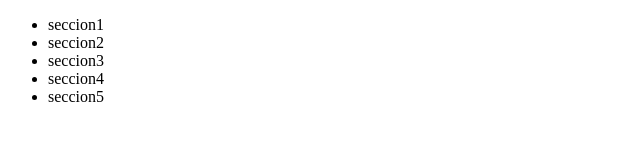
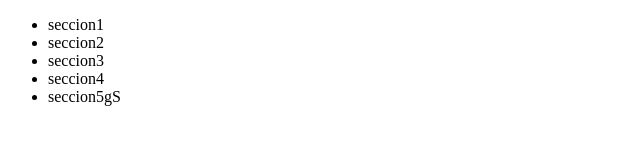
Before and after one commit to Aletema/Desafio-Github, a plain HTML site: page index.html in a window 1280 px wide. Shown: the full height of the page, 0-640 px from the left. Drawn offline with Linux system fonts and the light colour scheme.

Commit message:
otra modificacion

```diff
--- a/index.html
+++ b/index.html
@@ -15,7 +15,7 @@
             <li>seccion2</li>
             <li>seccion3</li>
             <li>seccion4</li>
-            <li>seccion5</li>
+            <li>seccion5gS</li>
         </ul>
     </nav>
 </header>
```
